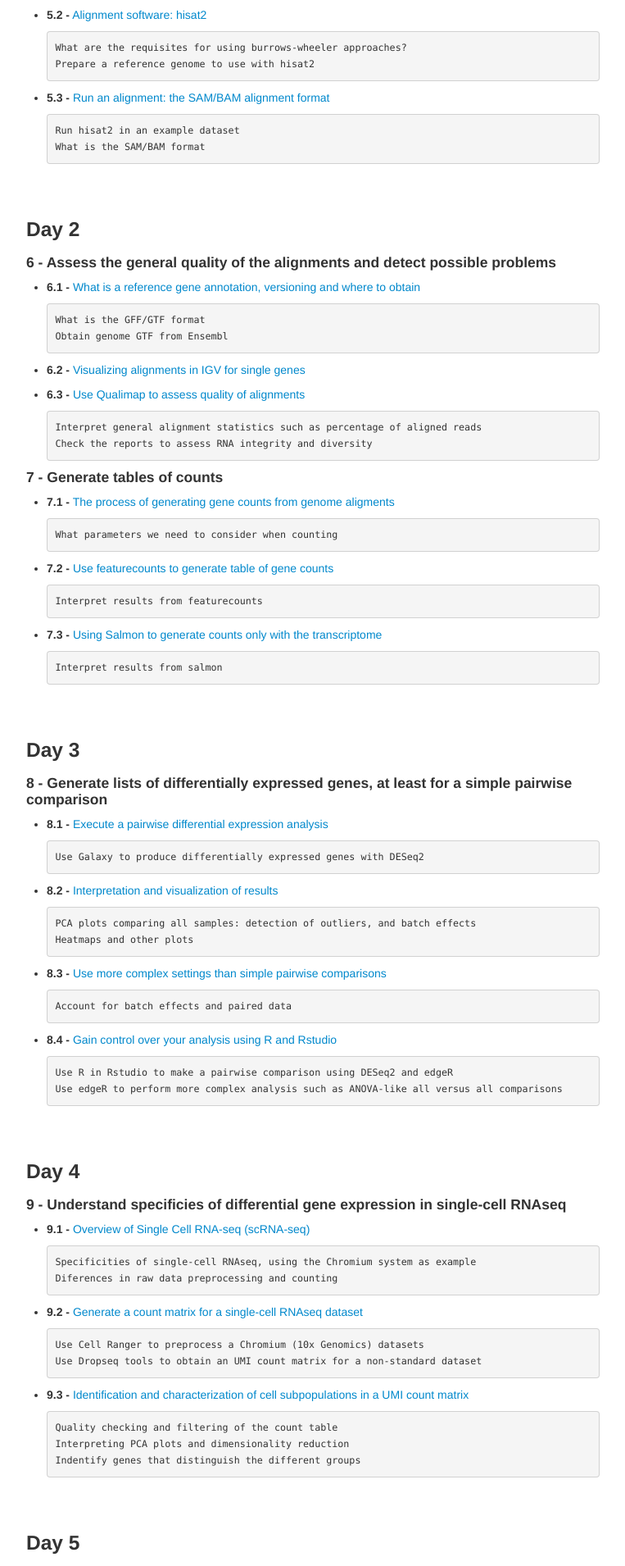
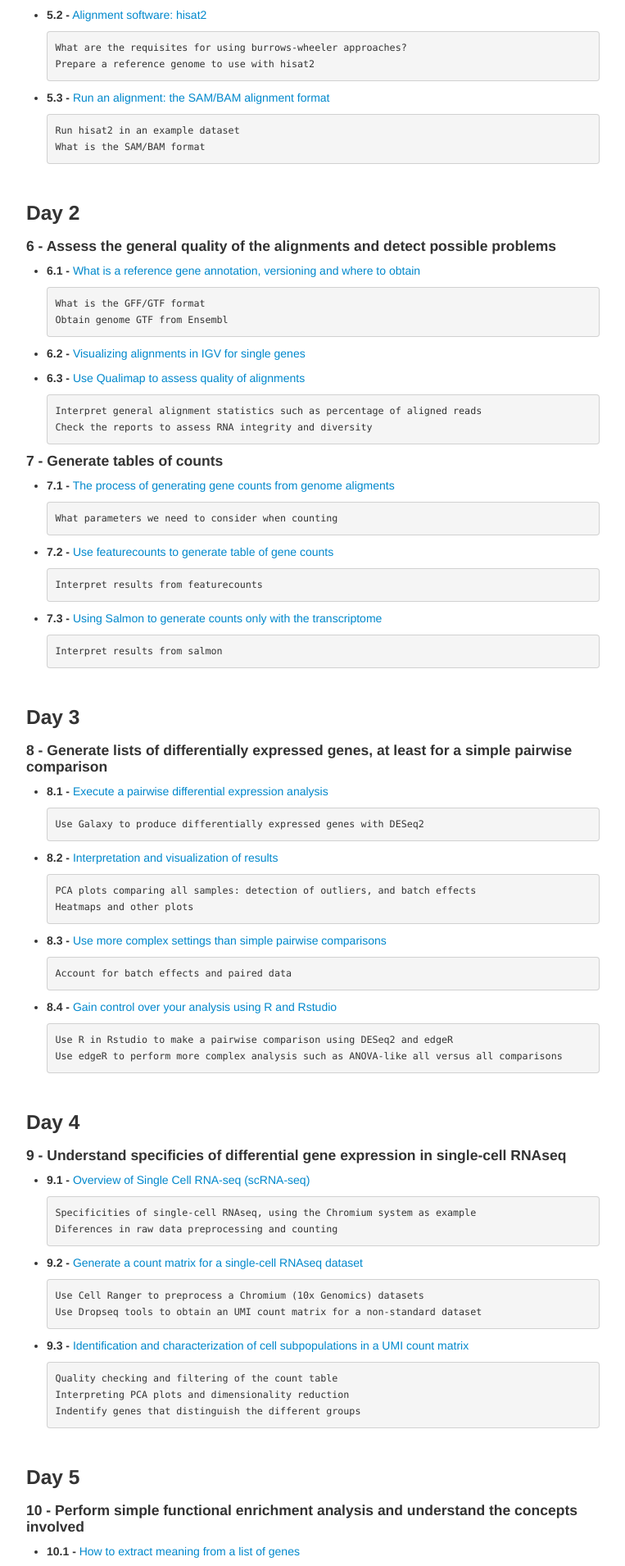
Before and after one commit to GTPB/ADER19F, a Jekyll site: the page built from index.md, in a window 1280 px wide. Shown: the part 2032-3942 px from the top of the page at 82% size, without its empty margins (258-1021 px from the left). Built offline with Jekyll 4.4.1, drawn with Linux system fonts in a browser that asks for light colours.

Commit message:
Update index.md

```diff
--- a/index.md
+++ b/index.md
@@ -70,7 +70,7 @@ Life Scientists who want to be able to use NGS data (RNAseq) to infer genes diff
       Run hisat2 in an example dataset
       What is the SAM/BAM format
 
-<br><br/>
+<br/>
 ### Day 2
 
 #### 6 - Assess the general quality of the alignments and detect possible problems
@@ -100,7 +100,7 @@ Life Scientists who want to be able to use NGS data (RNAseq) to infer genes diff
 
       Interpret results from salmon
 
-<br><br/>
+<br/>
 ### Day 3
 #### 8 - Generate lists of differentially expressed genes, at least for a simple pairwise comparison
 + **8.1 -** [Execute a pairwise differential expression analysis](pages/L08.md#LO8.1)
@@ -121,7 +121,7 @@ Life Scientists who want to be able to use NGS data (RNAseq) to infer genes diff
       Use R in Rstudio to make a pairwise comparison using DESeq2 and edgeR
       Use edgeR to perform more complex analysis such as ANOVA-like all versus all comparisons
 
-<br><br/>
+<br/>
 ### Day 4
 #### 9 - Understand specificies of differential gene expression in single-cell RNAseq
 + **9.1 -** [Overview of Single Cell RNA-seq (scRNA-seq)](pages/L09.md#LO9.1)
@@ -140,7 +140,7 @@ Life Scientists who want to be able to use NGS data (RNAseq) to infer genes diff
       Interpreting PCA plots and dimensionality reduction
       Indentify genes that distinguish the different groups
 
-<br/><br/>
+<br/>
 ### Day 5
 #### 10 - Perform simple functional enrichment analysis and understand the concepts involved
 + **10.1 -** [How to extract meaning from a list of genes](pages/L10.md#LO10.1)
```
